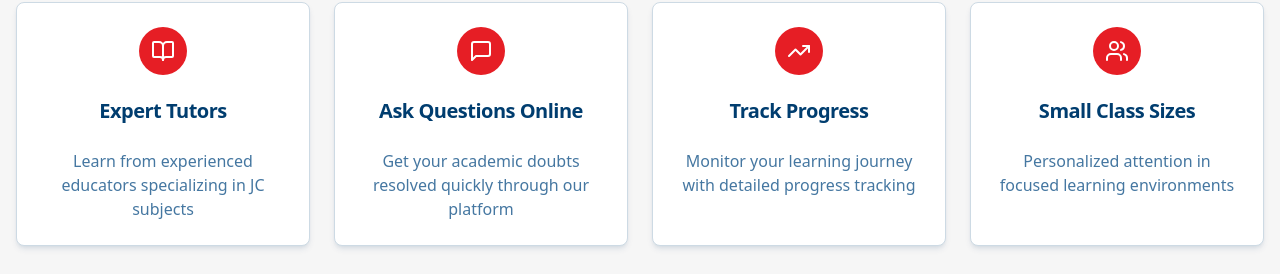
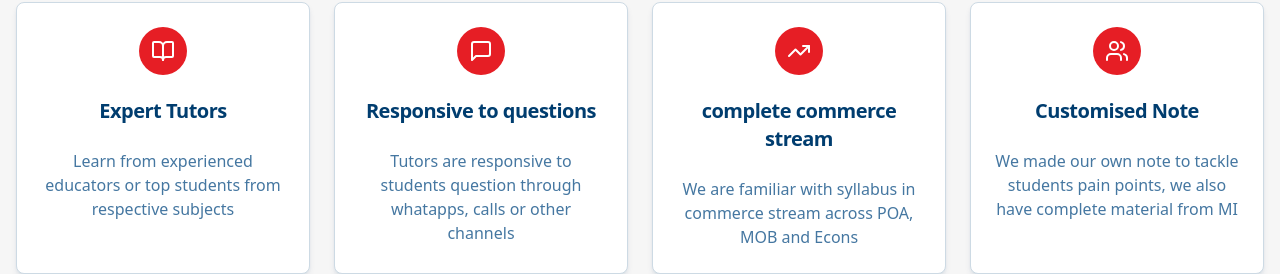
Before and after one commit to yeyehandsome1984/tutorly-aid, a React (Vite) app: page / in a window 1280 px wide. Shown: the part 678-952 px from the top of the page. Built offline with nearby package versions, Linux system fonts and the light colour scheme; no server answers; the database is empty; the HTML template or start-up script is replaced by a standard one.

Commit message:
Code edited in Lovable Code Editor
Edited UI in Lovable

```diff
--- a/src/pages/Index.tsx
+++ b/src/pages/Index.tsx
@@ -82,22 +82,22 @@ const Index = () => {
     {
       icon: BookOpen,
       title: "Expert Tutors",
-      description: "Learn from experienced educators specializing in JC subjects",
+      description: "Learn from experienced educators or top students from respective subjects",
     },
     {
       icon: MessageSquare,
-      title: "Ask Questions Online",
-      description: "Get your academic doubts resolved quickly through our platform",
+      title: "Responsive to questions",
+      description: "Tutors are responsive to students question through whatapps, calls or other channels",
     },
     {
       icon: TrendingUp,
-      title: "Track Progress",
-      description: "Monitor your learning journey with detailed progress tracking",
+      title: "complete commerce stream",
+      description: "We are familiar with syllabus in commerce stream across POA, MOB and Econs",
     },
     {
       icon: Users,
-      title: "Small Class Sizes",
-      description: "Personalized attention in focused learning environments",
+      title: "Customised Note",
+      description: "We made our own note to tackle students pain points, we also have complete material from MI",
     },
   ];
 
```
